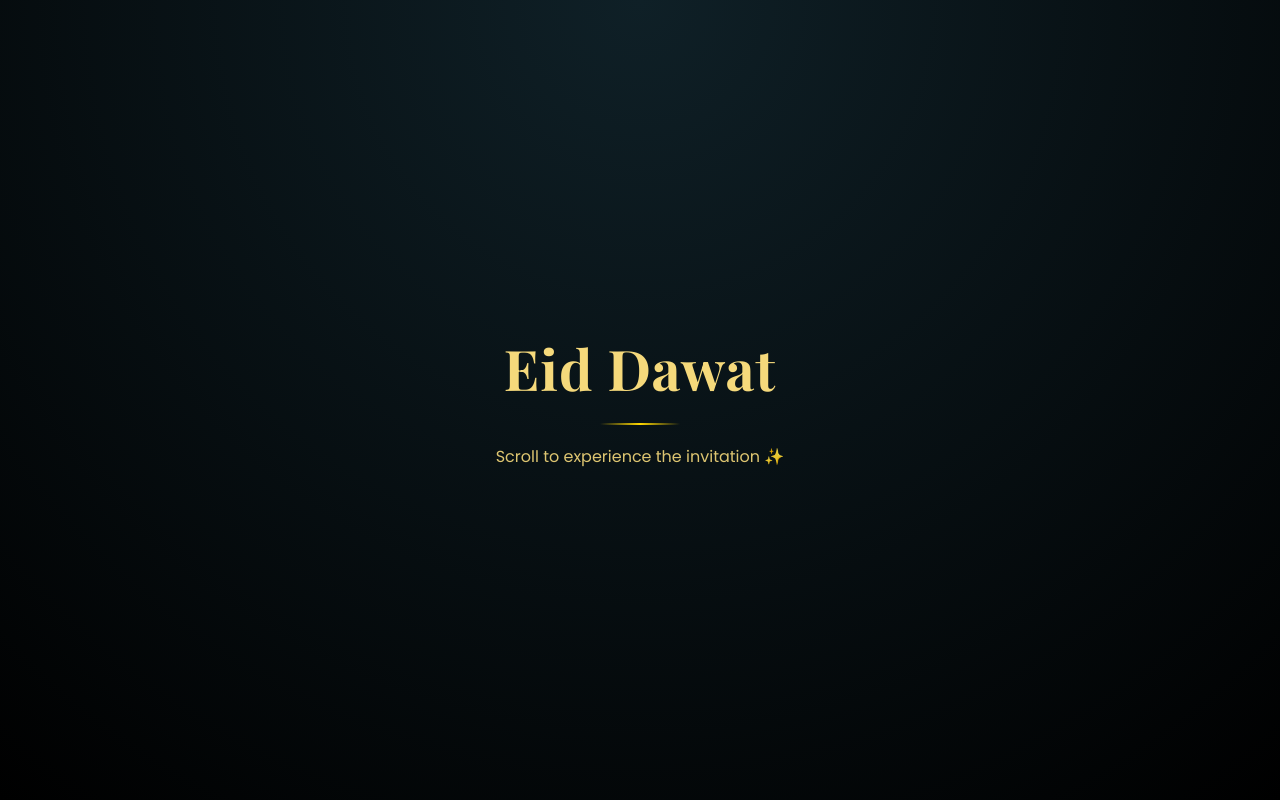
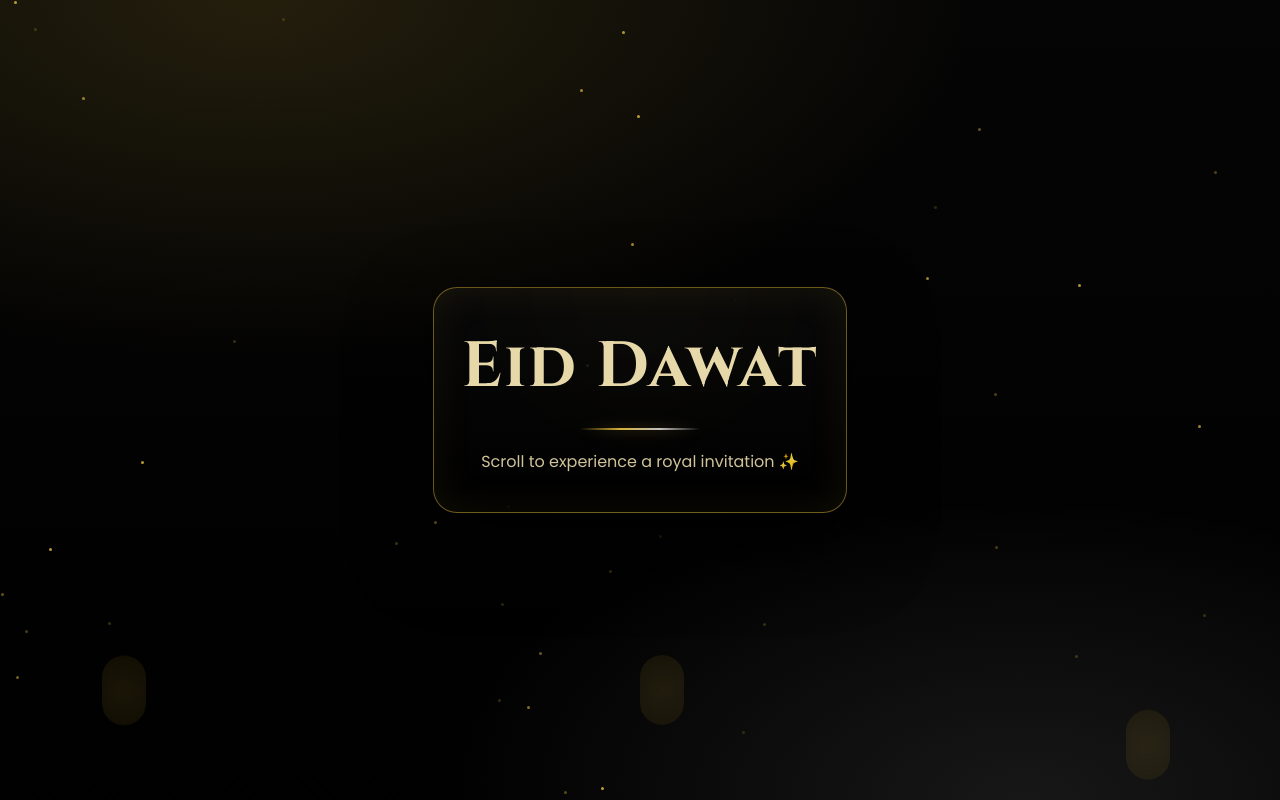
Before and after one commit to hasssssankhalid0001-eng/invitation, a plain HTML site: page index.html in a window 1280 px wide. Shown: the top 800 px of the page. Drawn offline with nearby package versions, Linux system fonts and the light colour scheme.

Commit message:
Update index.html

```diff
--- a/index.html
+++ b/index.html
@@ -5,138 +5,167 @@
 <meta name="viewport" content="width=device-width, initial-scale=1.0">
 <title>Eid Dawat Invitation</title>
 
-<link href="https://fonts.googleapis.com/css2?family=Playfair+Display:wght@600;700&family=Poppins:wght@300;400&display=swap" rel="stylesheet">
+<!-- Premium Fonts -->
+<link href="https://fonts.googleapis.com/css2?family=Cinzel:wght@500;700&family=Playfair+Display:wght@600;700&family=Poppins:wght@300;400&display=swap" rel="stylesheet">
 
 <style>
-* {margin:0;padding:0;box-sizing:border-box;}
+*{margin:0;padding:0;box-sizing:border-box}
 
-body {
-  font-family: 'Poppins', sans-serif;
-  background: #05080f;
-  color: #f5d97b;
-  overflow-x: hidden;
+body{
+  font-family:'Poppins',sans-serif;
+  color:#e6d8a8;
+  background:#000;
+  overflow-x:hidden;
 }
 
-section {
-  height: 100vh;
-  display:flex;
-  justify-content:center;
-  align-items:center;
-  text-align:center;
-  padding:20px;
-  position:relative;
+/* Global luxury background */
+body::before{
+  content:"";
+  position:fixed;inset:0;
+  background:
+    radial-gradient(1200px 600px at 20% 0%, rgba(212,175,55,0.15), transparent 60%),
+    radial-gradient(1000px 500px at 80% 100%, rgba(192,192,192,0.12), transparent 60%),
+    linear-gradient(180deg,#050505,#000);
+  z-index:-2;
 }
 
-.container {max-width:600px;z-index:2;}
-
-h1,h2 {
-  font-family:'Playfair Display',serif;
-  letter-spacing:1px;
+/* subtle texture */
+body::after{
+  content:"";
+  position:fixed;inset:0;
+  background-image: repeating-linear-gradient(45deg, rgba(255,255,255,0.02) 0 2px, transparent 2px 6px);
+  opacity:.25;
+  z-index:-1;
 }
 
-h1 {font-size:56px;}
-
-h2 {font-size:34px;margin-bottom:10px;}
-
-p {font-size:16px;line-height:1.7;opacity:0.9;}
-
-/* Premium gradient backgrounds */
-.hero {background: radial-gradient(circle at top, #0f2027, #000);}
-.message {background: linear-gradient(180deg,#000,#0b132b);}
-.details {background: linear-gradient(180deg,#0b132b,#000);}
-.host {background: radial-gradient(circle,#000,#0f2027);}
-
-/* glowing divider */
-.divider {
-  width:80px;height:2px;
-  background:linear-gradient(90deg,transparent,gold,transparent);
-  margin:18px auto;
+section{
+  min-height:100vh;
+  display:flex;align-items:center;justify-content:center;
+  text-align:center;padding:28px;position:relative;
 }
 
-.highlight {margin:10px 0;font-size:18px;}
+.container{max-width:720px}
 
-.footer {font-size:14px;opacity:0.8;margin-top:20px;}
+h1,h2{font-family:'Cinzel',serif;letter-spacing:2px}
 
-/* Fade animation */
-.fade {
-  opacity:0;
-  transform:translateY(40px);
-  transition:all 1s ease;
+h1{font-size:64px}
+
+h2{font-size:36px;margin-bottom:12px}
+
+p{font-size:16px;line-height:1.8;opacity:.9}
+
+/* Luxury card panels */
+.panel{
+  padding:36px 28px;
+  border-radius:24px;
+  border:1px solid rgba(212,175,55,0.35);
+  background:
+    linear-gradient(180deg, rgba(10,10,10,.85), rgba(0,0,0,.85)),
+    radial-gradient(circle at 50% 0%, rgba(212,175,55,0.15), transparent 60%);
+  box-shadow:
+    0 30px 80px rgba(0,0,0,.8),
+    inset 0 0 40px rgba(212,175,55,.08);
 }
 
-.fade.show {
-  opacity:1;
-  transform:translateY(0);
+/* Divider */
+.divider{
+  width:120px;height:2px;margin:18px auto;
+  background:linear-gradient(90deg, transparent, #d4af37, #c0c0c0, transparent);
+  filter:drop-shadow(0 0 6px rgba(212,175,55,.5));
 }
 
-/* Floating lantern effect */
-.lantern {
-  position:absolute;
-  width:40px;
-  height:60px;
-  background:radial-gradient(circle,gold,#c9a227);
-  border-radius:20px;
-  opacity:0.15;
-  animation:float 6s infinite ease-in-out;
+.highlight{margin:10px 0;font-size:18px}
+
+.footer{font-size:14px;opacity:.8;margin-top:18px}
+
+/* Fade reveal */
+.fade{opacity:0;transform:translateY(40px);transition:all 1s ease}
+.fade.show{opacity:1;transform:translateY(0)}
+
+/* Floating lanterns */
+.lantern{
+  position:fixed;width:44px;height:70px;border-radius:24px;
+  background:radial-gradient(circle,#d4af37,#8c6f1a);
+  opacity:.12;filter:blur(.2px);
+  animation:float 7s infinite ease-in-out;
+}
+.l1{left:8%;bottom:0;animation-delay:0s}
+.l2{left:50%;bottom:-40px;animation-delay:2s}
+.l3{left:88%;bottom:0;animation-delay:4s}
+@keyframes float{
+  0%{transform:translateY(0)}
+  50%{transform:translateY(-120px)}
+  100%{transform:translateY(0)}
 }
 
-.l1 {left:10%;top:80%;animation-delay:0s;}
-.l2 {left:80%;top:90%;animation-delay:2s;}
-.l3 {left:50%;top:85%;animation-delay:4s;}
+/* Sparkle particles */
+.sparkle{
+  position:fixed;width:3px;height:3px;border-radius:50%;
+  background:#d4af37;opacity:.6;
+  animation:twinkle 3s infinite ease-in-out;
+}
+@keyframes twinkle{0%,100%{opacity:.2}50%{opacity:.9}}
 
-@keyframes float {
-  0% {transform:translateY(0);}
-  50% {transform:translateY(-80px);}
-  100% {transform:translateY(0);}
-}
+/* Sections tone tweaks */
+.hero .panel{border-color:rgba(212,175,55,.5)}
+.message .panel{border-color:rgba(192,192,192,.35)}
+.details .panel{border-color:rgba(212,175,55,.4)}
+.host .panel{border-color:rgba(192,192,192,.45)}
 
 /* Button */
-button {
-  margin-top:20px;
-  padding:12px 22px;
-  border:none;
-  border-radius:30px;
-  background:linear-gradient(135deg,gold,#c9a227);
-  color:black;
-  font-weight:500;
-  cursor:pointer;
-  transition:0.3s;
+button{
+  margin-top:22px;padding:12px 22px;border-radius:30px;border:none;
+  background:linear-gradient(135deg,#d4af37,#c0c0c0);
+  color:#000;font-weight:600;cursor:pointer;
+  box-shadow:0 10px 30px rgba(212,175,55,.35);
+  transition:.3s
 }
-
-button:hover {transform:scale(1.08);}
+button:hover{transform:scale(1.08)}
 
 </style>
 </head>
 
 <body>
 
-<!-- floating lanterns -->
+<!-- lanterns -->
 <div class="lantern l1"></div>
 <div class="lantern l2"></div>
 <div class="lantern l3"></div>
 
+<!-- sparkles -->
+<script>
+for(let i=0;i<40;i++){
+  const s=document.createElement('div');
+  s.className='sparkle';
+  s.style.left=Math.random()*100+'%';
+  s.style.top=Math.random()*100+'%';
+  s.style.animationDelay=(Math.random()*3)+'s';
+  document.body.appendChild(s);
+}
+</script>
+
 <section class="hero">
-  <div class="container fade">
+  <div class="container panel fade">
     <h1>Eid Dawat</h1>
     <div class="divider"></div>
-    <p>Scroll to experience the invitation ✨</p>
+    <p>Scroll to experience a royal invitation ✨</p>
   </div>
 </section>
 
 <section class="message">
-  <div class="container fade">
+  <div class="container panel fade">
     <h2>You are cordially invited</h2>
     <div class="divider"></div>
     <p>
-      Join us for an evening of celebration, warmth, and togetherness.
-      Let us embrace the joy of Eid with laughter, delicious food, and cherished memories.
+      Join us for an evening of elegance, celebration, and togetherness.
+      Let the spirit of Eid bring warmth, joy, and unforgettable moments.
     </p>
-    <p class="footer">Your presence will truly make this gathering special.</p>
+    <p class="footer">Your presence will add grace to this beautiful gathering.</p>
   </div>
 </section>
 
 <section class="details">
-  <div class="container fade">
+  <div class="container panel fade">
     <h2>Event Details</h2>
     <div class="divider"></div>
     <div class="highlight">📍 Rehman House</div>
@@ -147,22 +176,20 @@ button:hover {transform:scale(1.08);}
 </section>
 
 <section class="host">
-  <div class="container fade">
+  <div class="container panel fade">
     <h2>Hosted by</h2>
     <div class="divider"></div>
-    <h1 style="font-size:42px;">Bilal Rehman</h1>
-    <p class="footer">We eagerly await your presence to make this evening unforgettable.</p>
+    <h1 style="font-size:44px">Bilal Rehman</h1>
+    <p class="footer">We look forward to welcoming you for a truly memorable evening.</p>
   </div>
 </section>
 
 <script>
-const elements=document.querySelectorAll('.fade');
-const observer=new IntersectionObserver(entries=>{
-  entries.forEach(entry=>{
-    if(entry.isIntersecting){entry.target.classList.add('show');}
-  });
+const els=document.querySelectorAll('.fade');
+const obs=new IntersectionObserver(entries=>{
+  entries.forEach(e=>{if(e.isIntersecting){e.target.classList.add('show')}})
 });
-elements.forEach(el=>observer.observe(el));
+els.forEach(el=>obs.observe(el));
 </script>
 
 </body>
```
